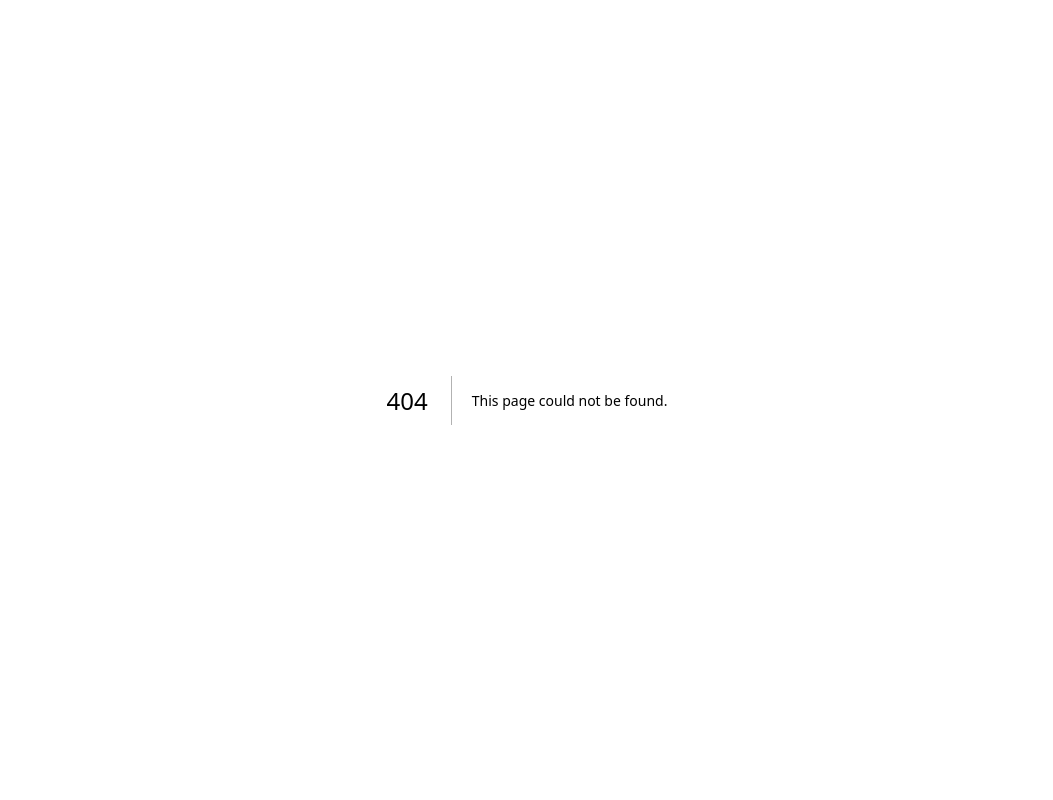
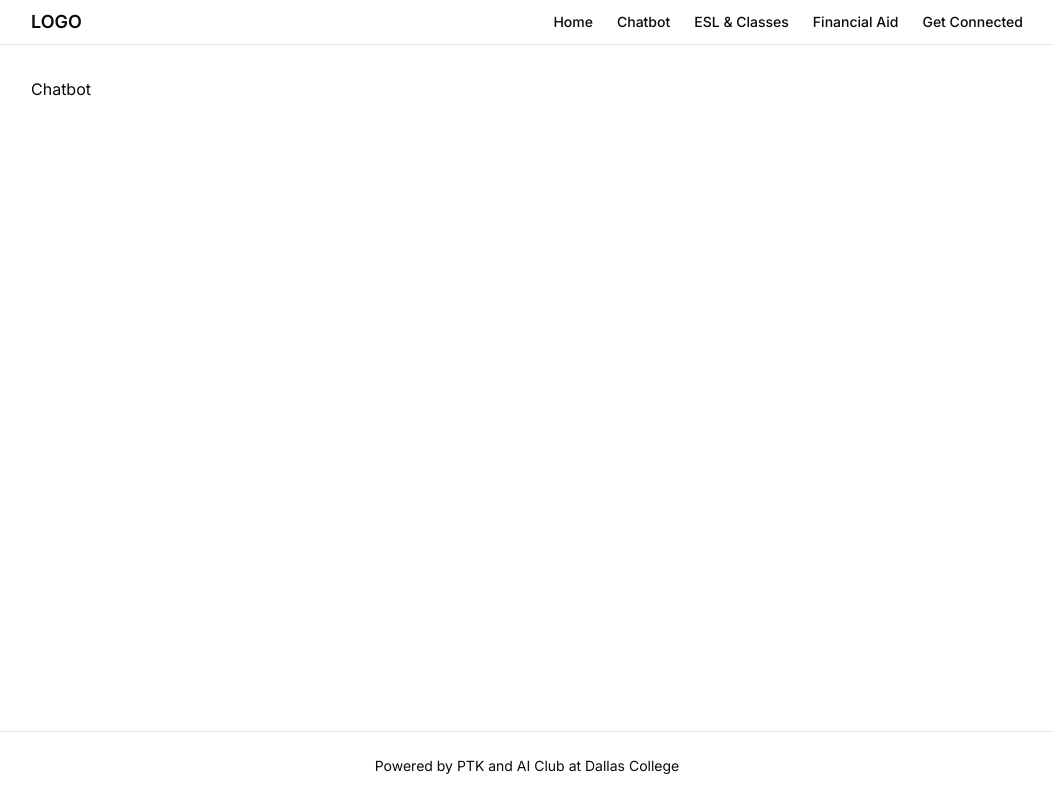
Before and after one commit to Dallas-College-AI-Club/PTK-HIA-website, a Next.js app: page /chatbot in a window 1280 px wide. Before the commit this address had no page. Shown: the whole page, without its empty margins (113-1166 px from the left). Built offline with nearby package versions, Linux system fonts and the light colour scheme.

Commit message:
Frontend scaffolding, layout.tsx + route group + page.tsx per page
Basic files to help with starting the design

```diff
--- /dev/null
+++ b/app/(frontend)/chatbot/page.tsx
@@ -0,0 +1,3 @@
+export default function Chatbot() {
+   return <h1>Chatbot</h1>;
+}
--- /dev/null
+++ b/app/(frontend)/esl/page.tsx
@@ -0,0 +1,3 @@
+export default function Esl() {
+   return <h1>ESL & Classes</h1>;
+}
--- /dev/null
+++ b/app/(frontend)/financial-aid/page.tsx
@@ -0,0 +1,3 @@
+export default function FinancialAid() {
+   return <h1>Financial Aid & Scholarships</h1>;
+}
--- /dev/null
+++ b/app/(frontend)/get-connected/page.tsx
@@ -0,0 +1,3 @@
+export default function GetConnected() {
+   return <h1>Get Connected</h1>;
+}
--- /dev/null
+++ b/app/(frontend)/layout.tsx
@@ -0,0 +1,14 @@
+import { Footer } from "@/components/ui/footer";
+import { NavBar } from "@/components/ui/navbar";
+
+export default function FrontendLayout({ children }: LayoutProps<"/">) {
+   return (
+      <>
+         <NavBar />
+         <main className="mx-auto w-full max-w-5xl flex-1 px-4 py-8">
+            {children}
+         </main>
+         <Footer />
+      </>
+   );
+}
--- /dev/null
+++ b/app/(frontend)/page.tsx
@@ -0,0 +1,3 @@
+export default function Home() {
+   return <h1>Home</h1>;
+}
--- a/app/page.tsx
+++ /dev/null
@@ -1,39 +0,0 @@
-"use client";
-import { useChat } from "@ai-sdk/react";
-import { useState } from "react";
-export default function Home() {
-   const [input, setInput] = useState("");
-   const { messages, sendMessage } = useChat();
-   return (
-      <div className="flex flex-col w-full max-w-md py-24 mx-auto stretch">
-         {messages.map((message) => (
-            <div key={message.id} className="whitespace-pre-wrap">
-               {message.role === "user" ? "User: " : "AI: "}
-               {message.parts.map((part, i) => {
-                  switch (part.type) {
-                     case "text":
-                        return (
-                           <div key={`${message.id}-${i}`}>{part.text}</div>
-                        );
-                  }
-               })}
-            </div>
-         ))}
-
-         <form
-            onSubmit={(e) => {
-               e.preventDefault();
-               sendMessage({ text: input });
-               setInput("");
-            }}
-         >
-            <input
-               className="fixed dark:bg-zinc-900 bottom-0 w-full max-w-md p-2 mb-8 border border-zinc-300 dark:border-zinc-800 rounded shadow-xl"
-               value={input}
-               placeholder="Say something..."
-               onChange={(e) => setInput(e.currentTarget.value)}
-            />
-         </form>
-      </div>
-   );
-}
--- /dev/null
+++ b/components/ui/footer.tsx
@@ -0,0 +1,11 @@
+function Footer() {
+  return (
+    <footer data-slot="footer" className="border-t bg-background">
+      <p className="mx-auto w-full max-w-5xl px-4 py-6 text-center text-sm">
+        Powered by PTK and AI Club at Dallas College
+      </p>
+    </footer>
+  )
+}
+
+export { Footer }
--- /dev/null
+++ b/components/ui/navbar.tsx
@@ -0,0 +1,35 @@
+import Link from "next/link"
+
+const navLinks = [
+  { href: "/", label: "Home" },
+  { href: "/chatbot", label: "Chatbot" },
+  { href: "/esl", label: "ESL & Classes" },
+  { href: "/financial-aid", label: "Financial Aid" },
+  { href: "/get-connected", label: "Get Connected" },
+]
+
+function NavBar() {
+  return (
+    <header data-slot="navbar" className="border-b bg-background">
+      <nav
+        aria-label="Main"
+        className="mx-auto flex w-full max-w-5xl flex-wrap items-center gap-x-6 px-4"
+      >
+        <span className="font-heading text-lg font-semibold">LOGO</span>
+        <div className="ml-auto flex items-center gap-6">
+          {navLinks.map(({ href, label }) => (
+            <Link
+              key={href}
+              href={href}
+              className="py-3 text-sm font-medium hover:text-primary"
+            >
+              {label}
+            </Link>
+          ))}
+        </div>
+      </nav>
+    </header>
+  )
+}
+
+export { NavBar }
```
